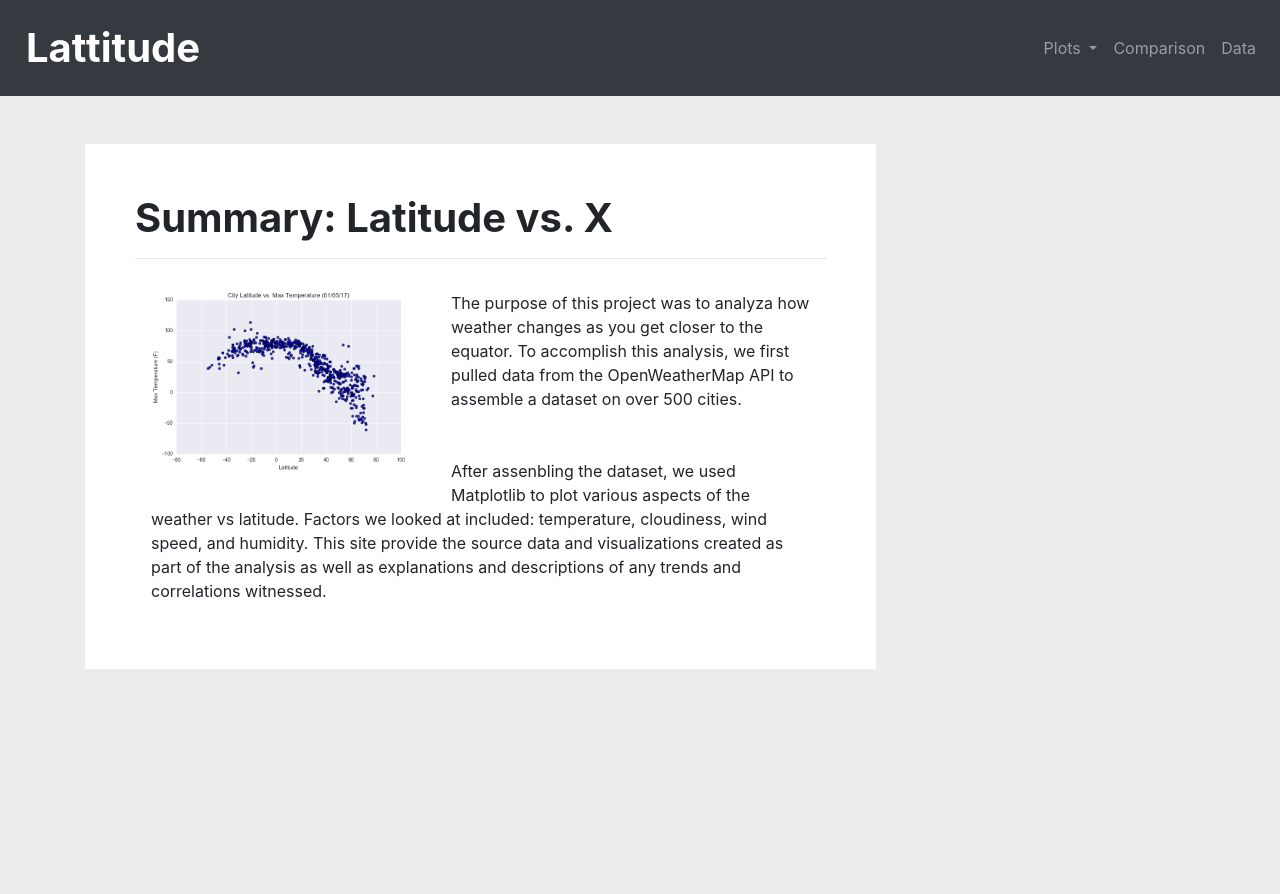
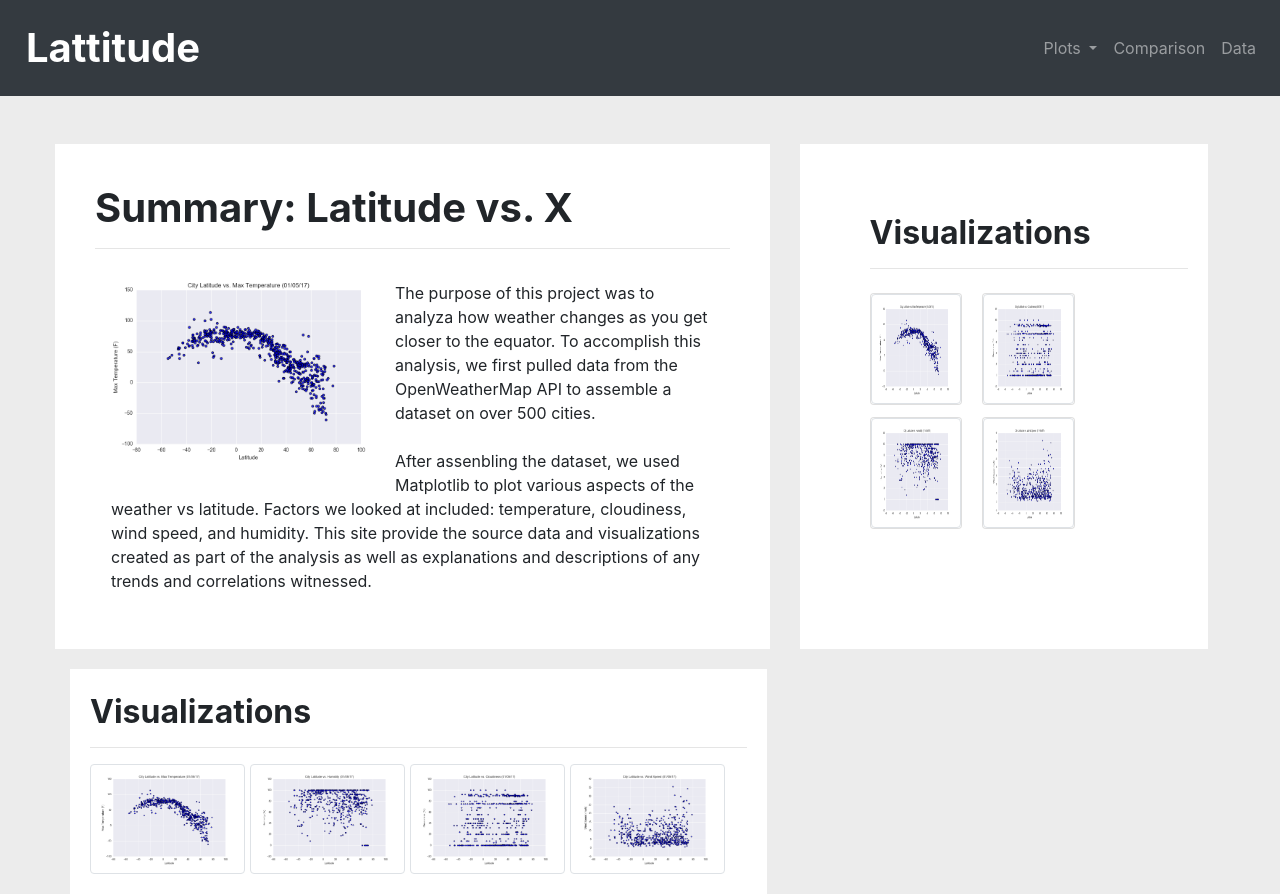
Before and after one commit to YANG007SUN/Web-Design-Challenge, a plain HTML site: page main_page.html in a window 1280 px wide. Before the commit the page ends 800 px from the top, so only its background shows below. Drawn offline with nearby package versions, Linux system fonts and the light colour scheme.

Commit message:
landing page

```diff
--- a/main_page.html
+++ b/main_page.html
@@ -19,7 +19,7 @@
         </button>
 
 
-
+        <!--navbar-->
         <div class="collapse navbar-collapse" id="navbarSupportedContent">
           <ul class="navbar-nav ml-auto">
             <li class="nav-item active">
@@ -52,28 +52,68 @@
     </nav>
 
 
-
-    <div class="container first_container">
-      <article class="row single-post mt-5">
-          <div class="col-md-9 summary_wrap">
+    <!--summary box and visualization-->
+    <div class="container-fluid first_container">
+      <div class="row mt-5">
+          <!--summary box-->
+          <div class="col-md-7 summary_wrap">
                 <h1><strong>Summary: Latitude vs. X</strong></h1>
                 <hr>
-              <div class="image-wrapper float-left pr-3">
+                <div class="image-wrapper float-left">
                     <img src="Resources/assets/images/Fig1.png" class = "main_img"  alt="main_img">
                 </div>
                 <div class="single-post-content-wrapper p-3">
                     The purpose of this project was to analyza how weather changes as you get closer to the equator. To accomplish this analysis, we first pulled data from the OpenWeatherMap API to assemble a dataset on over 500 cities.
-                  <br><br><br>
+                    <br><br>
                     After assenbling the dataset, we used Matplotlib to plot various aspects of the weather vs latitude. Factors we looked at included: temperature, cloudiness, wind speed, and humidity. This site provide the source data and visualizations created as part of the analysis as well as explanations and descriptions of any trends and correlations witnessed.
                 </div>
           </div>
+          <!--visualization-->
+          <div class="col-md-4 vis_wrap">
+            <h2><strong>Visualizations</strong></h2>
+            <hr>
+
+            <div class="second_container pt-2">
+                <div class="card-columns">
+                    <div class="card">
+                        <img class="img-thumbnail"  src="Resources/assets/images/Fig1.png">
+                    </div>
+
+                    <div class="card">
+                        <img class="img-thumbnail" src="Resources/assets/images/Fig2.png">
+                    </div>
+
+                    <div class="card">
+                        <img class="img-thumbnail"  src="Resources/assets/images/Fig3.png">
+                    </div>
+
+                    <div class="card">
+                        <img class="img-thumbnail" src="Resources/assets/images/Fig4.png">
+                    </div>
+
+                </div>
+            </div>
+          </div> <!--end of vis-->
+
+        </div> <!--end of first row-->
+
+
+        <!--second row-->
+        <div class="second_row_container pt-4 col-md-7">
+            <h2><strong>Visualizations</strong></h2>
+            <hr>
+            <img class="img-thumbnail"  src="Resources/assets/images/Fig1.png">
+            <img class="img-thumbnail" src="Resources/assets/images/Fig2.png">
+            <img class="img-thumbnail"  src="Resources/assets/images/Fig3.png">
+            <img class="img-thumbnail" src="Resources/assets/images/Fig4.png">
+        </div>
+
+    </div><!--end of big container-->
 
 
 
-        </div>
 
-      </article>
-    </div>
+
 
 
 
--- a/style.css
+++ b/style.css
@@ -11,21 +11,56 @@
 
 .main_img{
 
-    border-radius: 4px;
     padding: 5px;
     width: 300px;
 
 }
 
+
+.img-thumbnail{
+
+    height: 110px;
+}
 .first_container{
-    padding-left: 100px;
+    padding-left: 70px;
     position: absolute;
+    margin-left: 0px;
+    margin-right: 0px;
+    position: center;
+
+}
+
+.second_row_container{
+    background-color: white;
+    margin-top: 20px;
+    margin-left: 0px;
+    padding: 20px;
 
 }
 
 
-
 .summary_wrap{
-    padding: 50px;
+    padding: 40px;
     background-color: white;
 }
+
+.vis_wrap{
+    padding: 70px;
+    margin-left: 30px;
+    padding-right: 20px;
+    background-color: white;
+
+
+}
+
+@media (max-width: 880px) {
+    .second_row_container{
+        visibility: visible;
+    }
+
+    .vis_wrap{
+        visibility: hidden;
+    }
+
+
+}
```
Lines whose indentation alone changed are shown as unchanged.
